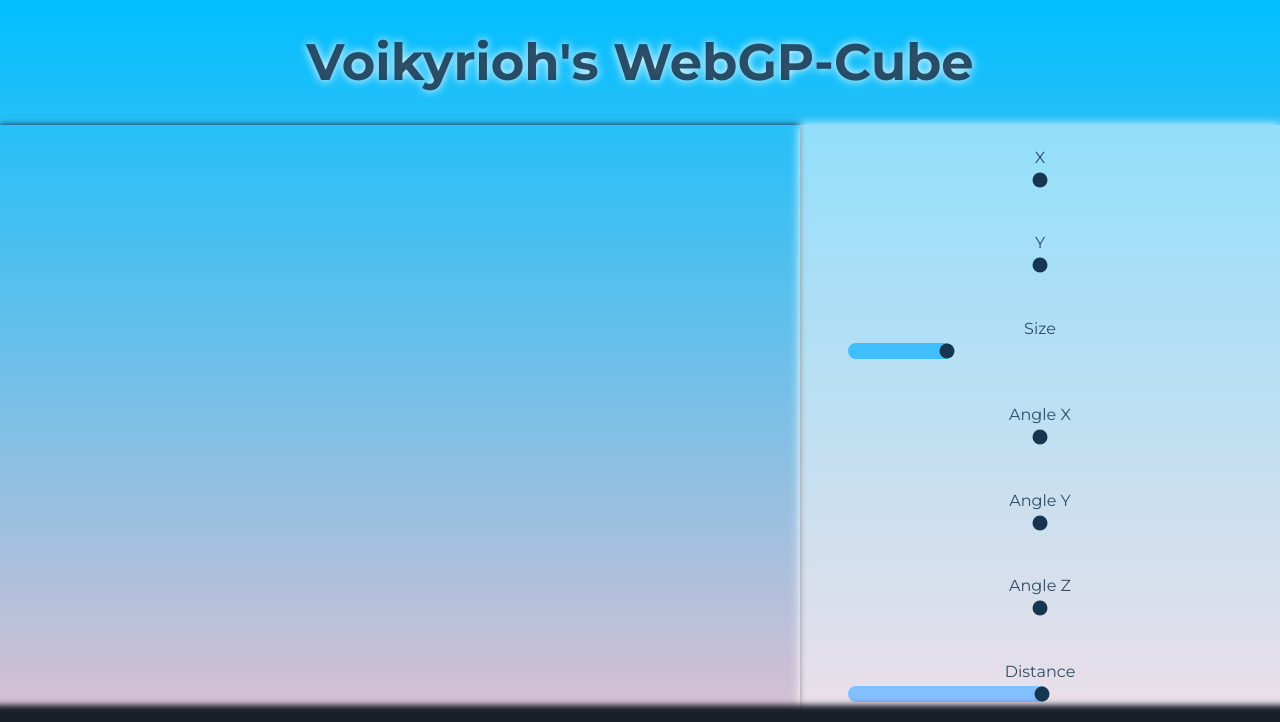
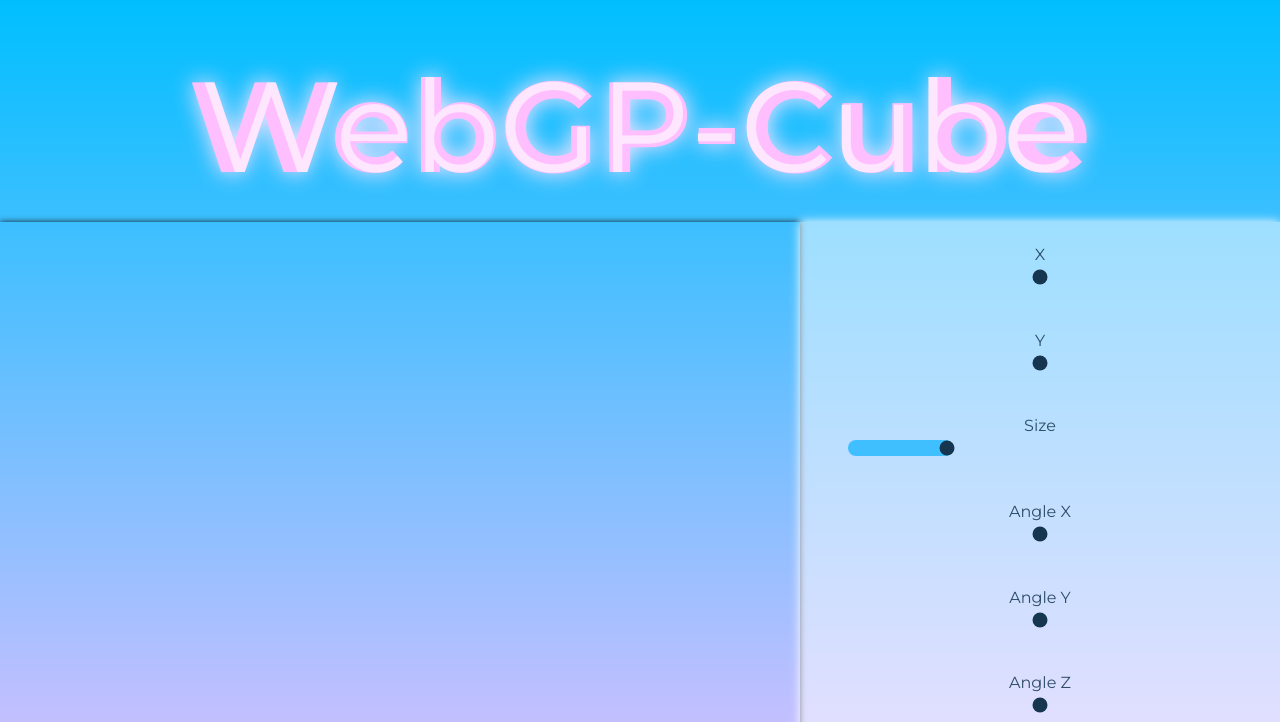
Before and after one commit to Voikyrioh/vk-web-gp-cube, a website built with Vite: page index.html in a window 1280 px wide. Shown: the top 722 px of the page. Built offline with nearby package versions, Linux system fonts and the light colour scheme.

Commit message:
Add header with neon title and update styles
Replaced the single h1 tag with a header containing an h1 and a neon-styled span. Updated CSS to style the new header elements and adjust background gradient colors.

```diff
--- a/index.html
+++ b/index.html
@@ -7,7 +7,10 @@
     <title>WebGP-Cube</title>
   </head>
   <body>
-    <h1>Voikyrioh's WebGP-Cube</h1>
+    <header>
+      <h1 class="title">WebGP-Cube</h1>
+      <span class="title-neon">WebGP-Cube</span>
+    </header>
     <div id="app">
       <div id="app-program">
       </div>
--- a/src/style.css
+++ b/src/style.css
@@ -10,7 +10,7 @@
 
   color-scheme: light dark;
   color: rgba(22, 54, 80, 0.87);
-  background: linear-gradient(deepskyblue, pink);
+  background: linear-gradient(rgb(0, 191, 255), rgb(255, 191, 255));
 
   font-synthesis: none;
   text-rendering: optimizeLegibility;
@@ -27,10 +27,23 @@ a:hover {
   color: #535bf2;
 }
 
-h1 {
-  text-shadow: white 0 0 10px;
+header>h1 {
+  text-shadow: rgb(255, 230, 255) 0 0 22px;
+  color: rgb(255, 191, 255);
   width: 100%;
   text-align: center;
+  font-size: 8em;
+  margin-top: 30px;
+  margin-bottom: 0;
+}
+header>span {
+  color: rgb(255, 230, 255);
+  position: absolute;
+  top: 30px;
+  width: 100%;
+  left: 0;
+  text-align: center;
+  font-size: 8em;
 }
 
 footer {
@@ -83,11 +96,6 @@ body {
   min-width: 320px;
   min-height: 100vh;
   justify-content: space-between;
-}
-
-h1 {
-  font-size: 3.2em;
-  line-height: 1.1;
 }
 
 #app {
```
